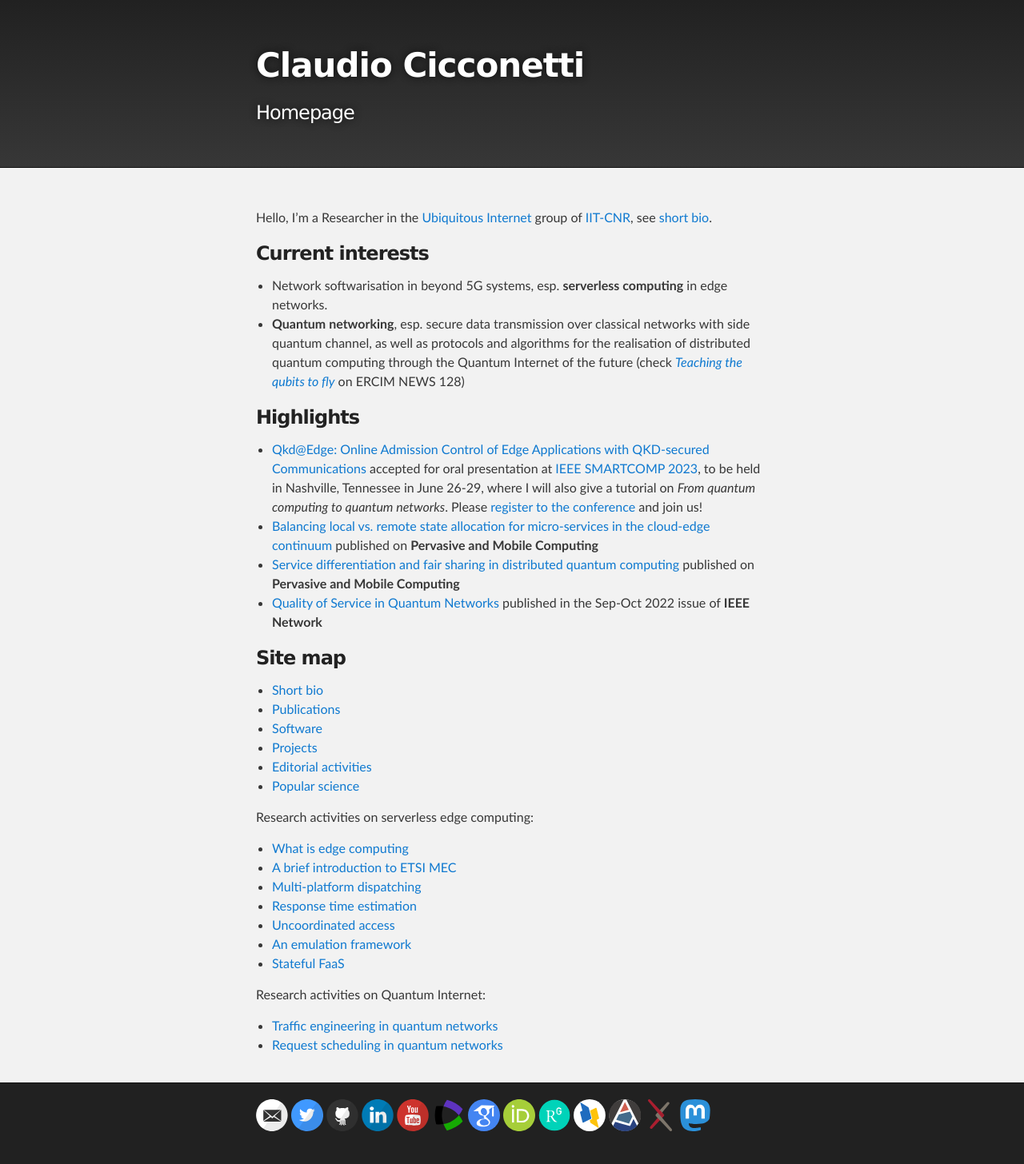
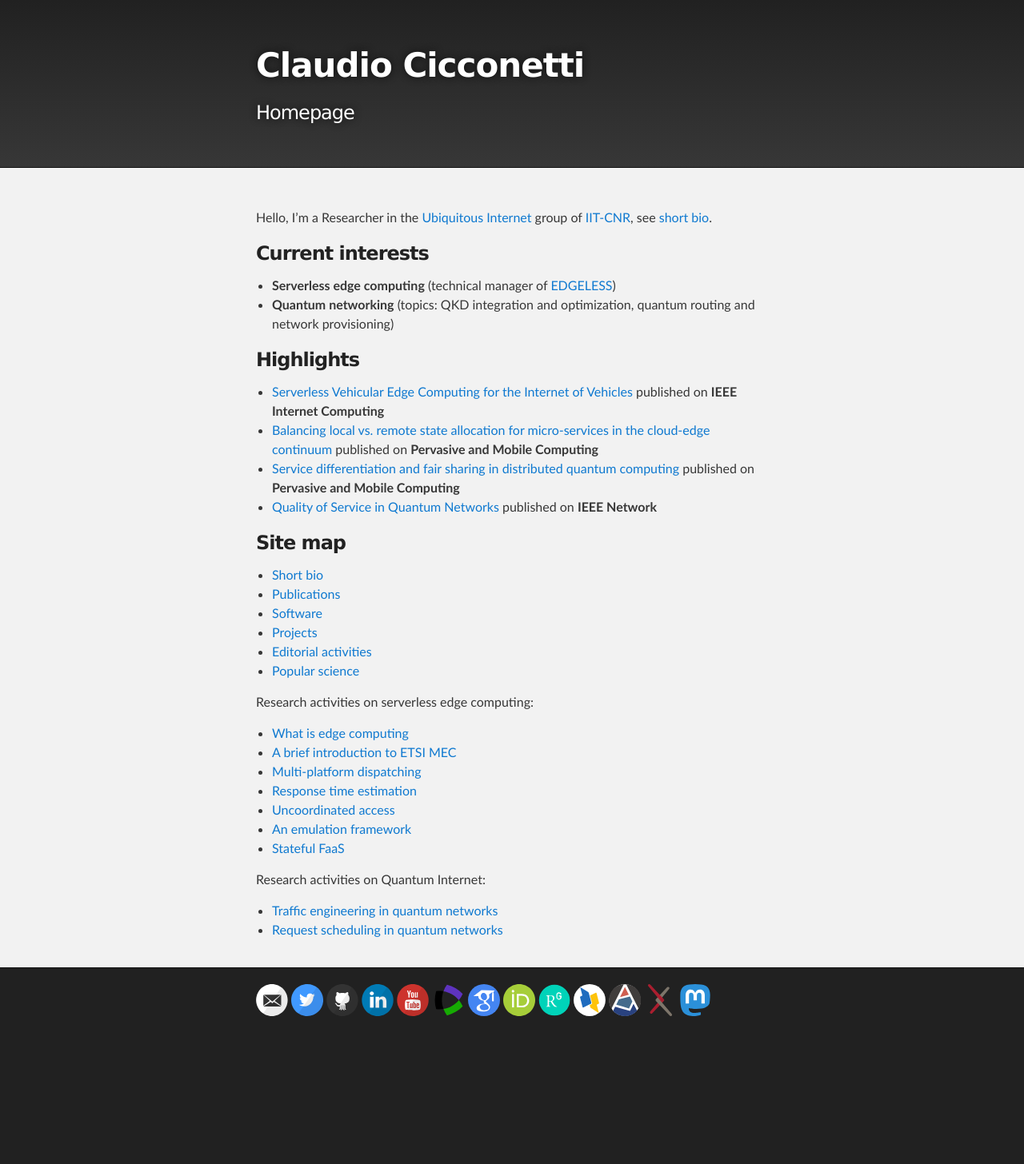
Before and after one commit to ccicconetti/ccicconetti.github.io, a Jekyll site: the page built from index.md, in a window 1280 px wide. Shown: the whole page at 80% size. Built offline with Jekyll 4.4.1, drawn with Linux system fonts in a browser that asks for light colours; after the commit the page ends 1312 px from its top, so only the background shows below that.

Commit message:
Add MIC 2023 paper

```diff
--- a/index.md
+++ b/index.md
@@ -7,15 +7,15 @@ Hello, I'm a Researcher in the [Ubiquitous Internet](https://ui.iit.cnr.it/en/)
 
 ### Current interests
 
-- Network softwarisation in beyond 5G systems, esp. **serverless computing** in edge networks.
-- **Quantum networking**, esp. secure data transmission over classical networks with side quantum channel, as well as protocols and algorithms for the realisation of distributed quantum computing through the Quantum Internet of the future (check [_Teaching the qubits to fly_](https://ercim-news.ercim.eu/en128/special/teaching-the-qubits-to-fly) on ERCIM NEWS 128)
+- **Serverless edge computing** (technical manager of [EDGELESS](https://edgeless-project.eu/))
+- **Quantum networking** (topics: QKD integration and optimization, quantum routing and network provisioning)
 
 ### Highlights
 
-- [Qkd@Edge: Online Admission Control of Edge Applications with QKD-secured Communications](https://arxiv.org/abs/2305.02015) accepted for oral presentation at [IEEE SMARTCOMP 2023](https://smartcomp.isis.vanderbilt.edu/), to be held in Nashville, Tennessee in June 26-29, where I will also give a tutorial on _From quantum computing to quantum networks_. Please [register to the conference](https://smartcomp.isis.vanderbilt.edu/index.html#registration) and join us!
+- [Serverless Vehicular Edge Computing for the Internet of Vehicles](https://doi.org/10.1109/MIC.2023.3271641) published on **IEEE Internet Computing**
 - [Balancing local vs. remote state allocation for micro-services in the cloud-edge continuum](https://doi.org/10.1016/j.pmcj.2023.101808) published on **Pervasive and Mobile Computing**
 - [Service differentiation and fair sharing in distributed quantum computing](https://doi.org/10.1016/j.pmcj.2023.101758) published on **Pervasive and Mobile Computing**
-- [Quality of Service in Quantum Networks](https://ieeexplore.ieee.org/document/9964002) published in the Sep-Oct 2022 issue of **IEEE Network**
+- [Quality of Service in Quantum Networks](https://ieeexplore.ieee.org/document/9964002) published on **IEEE Network**
 
 ### Site map
 
```
Also changed, not shown: bib/ic2023.bib (added, +9 -0 lines), publications.md (+1 -0 lines).
